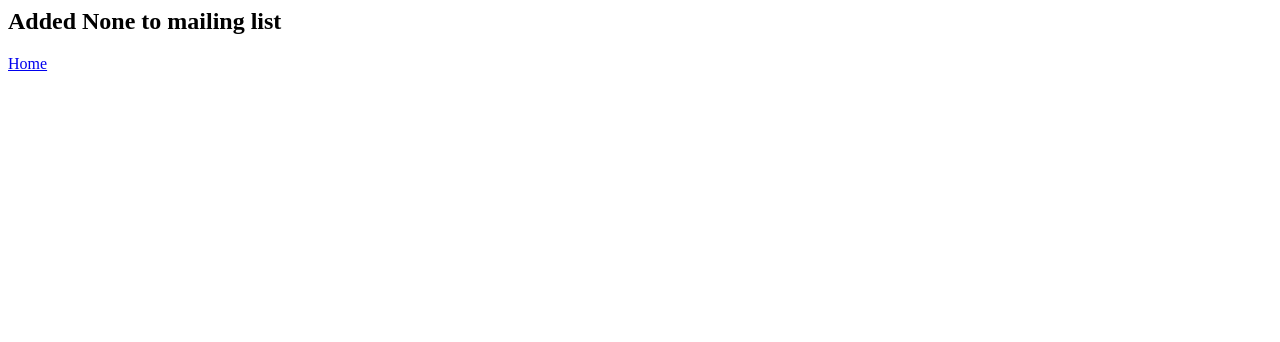
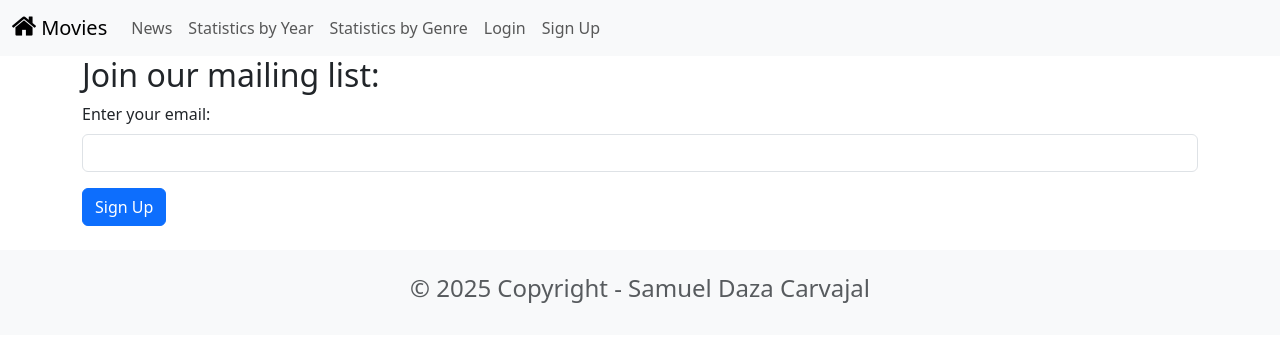
Before and after one commit to sdazac/Taller2, a Django app: page /signup/ in a window 1280 px wide. Shown: the top 342 px of the page. Run offline with Django 5.2, Linux system fonts and the light colour scheme.

Commit message:
Taller Finalizado con cada detalle

```diff
--- a/movie/templates/home.html
+++ b/movie/templates/home.html
@@ -57,5 +57,4 @@
 </body>
 </html>
 
-
 {% endblock content %}
--- a/movie/templates/signup.html
+++ b/movie/templates/signup.html
@@ -1,2 +1,19 @@
-<h2>Added {{email }} to mailing list</h2>
-<a href="{% url 'home' %}">Home</a>
+{% extends 'base.html' %}
+{% block content %}
+
+<h2>Join our mailing list:</h2>
+<form action="{% url 'signup' %}">
+    <div class="mb-3">
+        <label for="email" class="form-label">Enter your email:</label>
+        <input type="email" class="form-control" name="email" required>
+    </div>
+    <button type="submit" class="btn btn-primary">Sign Up</button>
+</form>
+
+{% if email %}
+    <div class="alert alert-success mt-3">
+        Thanks for signing up, {{ email }}!
+    </div>
+{% endif %}
+
+{% endblock content %}
--- a/movie/views.py
+++ b/movie/views.py
@@ -8,41 +8,87 @@ from .models import Movie
 
 def statistics_view(request):
     matplotlib.use('Agg')
-    years = Movie.objects.values_list('year', flat=True).distinct().order_by('year') # Obtener todos los años de las películas
-    movie_counts_by_year = {} # Crear un diccionario para almacenar la cantidad de películas por año
-    for year in years: # Contar la cantidad de películas por año
+    years = Movie.objects.values_list('year', flat=True).distinct().order_by('year')
+    movie_counts_by_year = {}
+
+    for year in years:
         if year:
             movies_in_year = Movie.objects.filter(year=year)
         else:
             movies_in_year = Movie.objects.filter(year__isnull=True)
-        year = "None"
-    count = movies_in_year.count()
-    movie_counts_by_year[year] = count
+            year = "None"
 
-    bar_width = 0.5 # Ancho de las barras
-    bar_spacing = 0.5 # Separación entre las barras
-    bar_positions = range(len(movie_counts_by_year)) # Posiciones de las barras
-    # Crear la gráfica de barras
+        count = movies_in_year.count()
+        movie_counts_by_year[year] = count
+
+    bar_width = 0.5
+    bar_positions = range(len(movie_counts_by_year))
+
     plt.bar(bar_positions, movie_counts_by_year.values(), width=bar_width, align='center')
-    # Personalizar la gráfica
     plt.title('Movies per year')
     plt.xlabel('Year')
     plt.ylabel('Number of movies')
     plt.xticks(bar_positions, movie_counts_by_year.keys(), rotation=90)
-    # Ajustar el espaciado entre las barras
     plt.subplots_adjust(bottom=0.3)
+
+    buffer = io.BytesIO()
+    plt.savefig(buffer, format='png')
+    buffer.seek(0)
+    plt.close()
+
+    image_png = buffer.getvalue()
+    buffer.close()
+    graphic = base64.b64encode(image_png).decode('utf-8')
+
+    return render(request, 'statistics.html', {'graphic': graphic})
+
+def statistics_genre_view(request):
+    matplotlib.use('Agg')
+
+    # Obtener todas las películas
+    all_movies = Movie.objects.all()
+
+    # Diccionario para almacenar la cantidad de películas por género
+    movie_counts_by_genre = {}
+
+    # Recorremos todas las películas
+    for movie in all_movies:
+        if movie.genre:  # si tiene género
+            # considerar solo el primer género (ej: "Action, Adventure" → "Action")
+            first_genre = movie.genre.split(',')[0].strip()
+        else:
+            first_genre = "None"
+
+        if first_genre in movie_counts_by_genre:
+            movie_counts_by_genre[first_genre] += 1
+        else:
+            movie_counts_by_genre[first_genre] = 1
+
+    # Crear la gráfica de barras
+    bar_width = 0.5
+    bar_positions = range(len(movie_counts_by_genre))
+
+    plt.bar(bar_positions, movie_counts_by_genre.values(), width=bar_width, align='center')
+    plt.title('Movies per Genre')
+    plt.xlabel('Genre')
+    plt.ylabel('Number of movies')
+    plt.xticks(bar_positions, movie_counts_by_genre.keys(), rotation=45, ha="right")
+    plt.subplots_adjust(bottom=0.3)
+
     # Guardar la gráfica en un objeto BytesIO
     buffer = io.BytesIO()
     plt.savefig(buffer, format='png')
     buffer.seek(0)
     plt.close()
+
     # Convertir la gráfica a base64
     image_png = buffer.getvalue()
     buffer.close()
-    graphic = base64.b64encode(image_png)
-    graphic = graphic.decode('utf-8')
-    # Renderizar la plantilla statistics.html con la gráfica
-    return render(request, 'statistics.html', {'graphic': graphic})
+    graphic = base64.b64encode(image_png).decode('utf-8')
+
+    # Renderizar en template
+    return render(request, 'statistics_genre.html', {'graphic': graphic})
+
 
 def signup(request):
     email = request.GET.get('email')
--- a/moviereviews/templates/base.html
+++ b/moviereviews/templates/base.html
@@ -1,46 +1,45 @@
 <head>
-    <link href="https://cdn.jsdelivr.net/npm/bootstrap@5.3.7/dist/css/bootstrap.min.css" rel="stylesheet" integrity="sha384-LN+7fdVzj6u52u30Kp6M/trliBMCMKTyK833zpbD+pXdCLuTusPj697FH4R/5mcr" crossorigin="anonymous">
-    <script src="https://cdn.jsdelivr.net/npm/bootstrap@5.3.7/dist/js/bootstrap.bundle.min.js" integrity="sha384-ndDqU0Gzau9qJ1lfW4pNLlhNTkCfHzAVBReH9diLvGRem5+R9g2FzA8ZGN954O5Q" crossorigin="anonymous"></script>
+    <link href="https://cdn.jsdelivr.net/npm/bootstrap@5.3.7/dist/css/bootstrap.min.css" rel="stylesheet" crossorigin="anonymous">
+    <script src="https://cdn.jsdelivr.net/npm/bootstrap@5.3.7/dist/js/bootstrap.bundle.min.js" crossorigin="anonymous"></script>
 </head>
 
 <nav class="navbar navbar-expand-lg bg-body-tertiary">
   <div class="container-fluid">
-    <a class="navbar-brand" href="{% url 'home' %}">Movies</a>
+    <a class="navbar-brand" href="{% url 'home' %}">
       {% load static %}
-    <img = src="{% static 'images/home.png' %}" alt="" width="30" height="24" class="d-inline-block align-text-top" /> Movies
-    <button class="navbar-toggler" type="button" data-bs-toggle="collapse" data-bs-target="#navbarSupportedContent" aria-controls="navbarSupportedContent" aria-expanded="false" aria-label="Toggle navigation">
+      <img src="{% static 'images/home.png' %}" alt="Home" width="24" height="24" class="d-inline-block align-text-top">
+      Movies
+    </a>
+    <button class="navbar-toggler" type="button" data-bs-toggle="collapse" data-bs-target="#navbarSupportedContent"
+      aria-controls="navbarSupportedContent" aria-expanded="false" aria-label="Toggle navigation">
       <span class="navbar-toggler-icon"></span>
     </button>
+
     <div class="collapse navbar-collapse" id="navbarSupportedContent">
       <ul class="navbar-nav me-auto mb-2 mb-lg-0">
+
         <li class="nav-item">
-          <a class="nav-link active" aria-current="page" href="#">Home</a>
+          <a class="nav-link" href="{% url 'news' %}">News</a>
         </li>
+
         <li class="nav-item">
-          <a class="nav-link activate" aria-current="page" href="{% url 'news' %}">News</a>
+          <a class="nav-link" href="{% url 'statistics_year' %}">Statistics by Year</a>
         </li>
+
         <li class="nav-item">
-          <a class="nav-link" href="{% url 'statistics' %}">statistics</a>
+          <a class="nav-link" href="{% url 'statistics_genre' %}">Statistics by Genre</a>
         </li>
-        <li class="nav-item dropdown">
-          <a class="nav-link dropdown-toggle" href="#" role="button" data-bs-toggle="dropdown" aria-expanded="false">
-            Dropdown
-          </a>
-          <ul class="dropdown-menu">
-            <li><a class="dropdown-item" href="#">Action</a></li>
-            <li><a class="dropdown-item" href="#">Another action</a></li>
-            <li><hr class="dropdown-divider"></li>
-            <li><a class="dropdown-item" href="#">Something else here</a></li>
+
+        <!-- Login y Sign Up ahora redirigen al formulario de mailing list -->
+        <li class="nav-item">
+          <a class="nav-link" href="{% url 'signup' %}">Login</a>
+        </li>
+
+        <li class="nav-item">
+          <a class="nav-link" href="{% url 'signup' %}">Sign Up</a>
+        </li>
+
       </ul>
-        </li>
-        <li class="nav-item">
-          <a class="nav-link disabled" aria-disabled="true">Disabled</a>
-        </li>
-      </ul>
-      <form class="d-flex" role="search">
-        <input class="form-control me-2" type="search" placeholder="Search" aria-label="Search"/>
-        <button class="btn btn-outline-success" type="submit">Search</button>
-      </form>
     </div>
   </div>
 </nav>
--- a/moviereviews/urls.py
+++ b/moviereviews/urls.py
@@ -27,8 +27,9 @@ urlpatterns = [
     path('', movieViews.home, name='home'),
     path('about/', movieViews.about, name='about'),
     path('news/', include('news.urls')),
-    path('statistics/', movieViews.statistics_view, name = 'statistics'),
-    path('signup/', movieViews.signup, name = 'signup'),
+    path('statistics/year/', movieViews.statistics_view, name='statistics_year'),
+    path('statistics/genre/', movieViews.statistics_genre_view, name='statistics_genre'),
+    path('signup/', movieViews.signup, name='signup'),
 ]
 
 urlpatterns += static(settings.MEDIA_URL, document_root=settings.MEDIA_ROOT)
```
Also changed, not shown: movie/templates/statistics_genre.html (added, +5 -0 lines), db.sqlite3, media/movie/images/Hypocrites-166694225-large.jpg (added), media/movie/images/Mabel_al_volante_C-473818885-mmed.jpg (added), media/movie/images/Making-a-Living-1914-Charlie-Chaplin-Keystone-UK-poster-min.jpg (added), media/movie/images/Sidebar-in-the-land-of-the-head-hunters-poster-curtis_scaled.jpeg (added), media/movie/images/The_Ocean_Waif-880573305-large.jpg (added), media/movie/images/file.jpg (added), media/movie/images/his_musical_career_s-960643927-mmed.jpg (added), media/movie/images/il_570xN.1519980066_n6f3.avif (added), media/movie/images/knockout_poster.jpg (added), media/movie/images/laughing_gas-337366972-large.jpg (added), media/movie/images/unnamed.jpg (added), moviereviews/static/images/home.png (renamed from moviereviews/static/images/home.png.png). Lines whose indentation alone changed are shown as unchanged.
